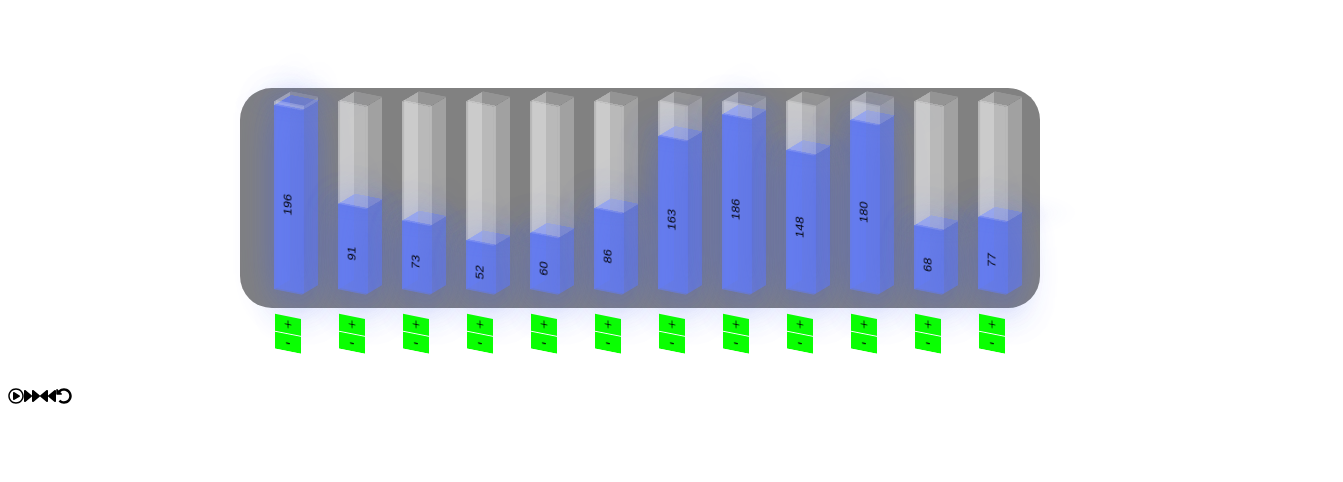
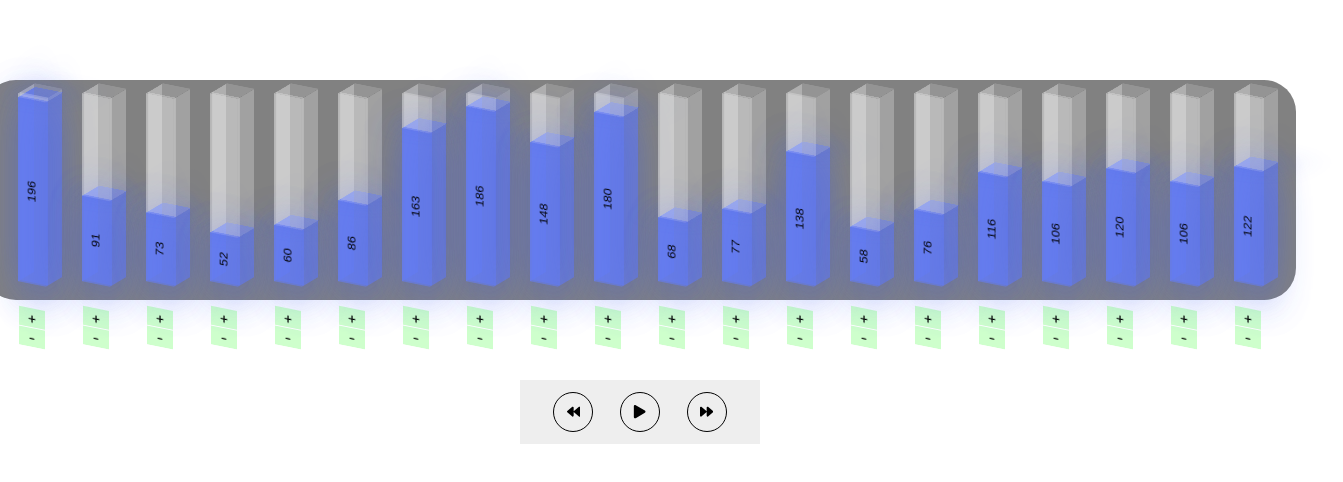
Before and after one commit to daflaper838/sort-visualization, a React (Create React App) app: page / in a window 1280 px wide. Shown: the top 482 px of the page, 1343 px wide, since content can reach past the window. Built offline with nearby package versions, Linux system fonts and the light colour scheme.

Commit message:
added functionality

```diff
--- a/package.json
+++ b/package.json
@@ -3,6 +3,7 @@
   "version": "0.1.0",
   "private": true,
   "dependencies": {
+    "@material-ui/icons": "^4.11.2",
     "@testing-library/jest-dom": "^5.12.0",
     "@testing-library/react": "^11.2.6",
     "@testing-library/user-event": "^12.8.3",
--- a/src/App.css
+++ b/src/App.css
@@ -20,5 +20,37 @@
 .card {
 	border-radius: 2em;
 	padding: 0 1em;
-  background: #818181;
+	background-color: #818181;
 }
+
+.controller {
+	background: #555;
+	margin: 0 1em;
+	border: 1px solid;
+	height: 3em;
+	width: 3em;
+	border-radius: 100%;
+	background: transparent;
+	cursor: pointer;
+	display: flex;
+	justify-content: center;
+	align-items: center;
+}
+
+.control-buttons {
+	height: 4em;
+	width: 15em;
+	background-color: #eee;
+	display: flex;
+	justify-content: center;
+	align-items: center;
+}
+
+.control-pannel {
+	display: flex;
+	justify-content: center;
+	align-items: center;
+}
+
+.pannel {
+}
--- a/src/App.js
+++ b/src/App.js
@@ -1,87 +1,201 @@
-import React,{Component} from 'react';
+import React, { Component } from 'react';
+
+// Algorithms
+import BubbleSort from './algorithms/BS';
+
+// Icons
+import{FaPlay,FaBackward,FaForward,FaUndo} from 'react-icons/fa'
+
+import Bar from './components/Bar';
+//CSS
 import './App.css';
-import Bar from './components/Bar'
-import { FaRegPlayCircle,FaForward,FaBackward,FaUndoAlt } from 'react-icons/fa'
-
-
 
 class App extends Component {
 	state = {
 		array: [],
-    arraySteps:[],
-    colorKey:[],
-    colorSteps:[],
-    currentStep:0,
-    count:12,
-    delay:100,
-    algorithm:'',
-    timeOut:[]
+		arraySteps: [],
+		colorKey: [],
+		colorSteps: [],
+		currentStep: 0,
+		count: 20,
+		delay: 500,
+		algorithm: 'Bubble Sort',
+		timeouts: [],
+	};
+
+	ALGORITHMS = {
+		'Bubble Sort': BubbleSort,
+	};
+
+	componentDidMount() {
+		this.generateRandomArray();
 	}
 
+	generateSteps = () => {
+		let array = this.state.array.slice();
+		let steps = this.state.arraySteps.slice();
+		let colorSteps = this.state.colorSteps.slice();
 
-  componentDidMount =()=>{
-    this.generateRandomArray()
-  }
+		this.ALGORITHMS[this.state.algorithm](array, 0, steps, colorSteps);
 
-  generateRandomNumber =(min,max)=>{
-    return Math.floor(Math.random() * (max-min) + min );
-  }
+		this.setState({
+			arraySteps: steps,
+			colorSteps: colorSteps,
+		});
+	};
 
+	clearTimeouts = () => {
+		this.state.timeouts.forEach((timeout) => clearTimeout(timeout));
+		this.setState({
+			timeouts: [],
+		});
+	};
 
-  generateRandomArray =()=>{
+	clearColorKey = () => {
+		let blankKey = new Array(this.state.count).fill(0);
+
+		this.setState({
+			colorKey: blankKey,
+			colorSteps: [blankKey],
+		});
+	};
+
+	generateRandomNumber = (min, max) => {
+		return Math.floor(Math.random() * (max - min) + min);
+	};
+
+	generateRandomArray = () => {
+		this.clearTimeouts();
+		this.clearColorKey();
 		const count = this.state.count;
 		const temp = [];
 
-    for (let i=0; i<count; i++){
-      temp.push(this.generateRandomNumber(50,200))
+		for (let i = 0; i < count; i++) {
+			temp.push(this.generateRandomNumber(50, 200));
+		}
+
+		this.setState(
+			{
+				array: temp,
+				arraySteps: [temp],
+				currentStep: 0,
+			},
+			() => {
+				this.generateSteps();
+			}
+		);
+	};
+
+	changeArray = (index, value) => {
+		let arr = this.state.array;
+		arr[index] = value;
+		this.setState(
+			{
+				array: arr,
+				arraySteps: [arr],
+				currentStep: 0,
+			},
+			() => {
+				this.generateSteps();
+			}
+		);
+	};
+
+	previousStep = () => {
+		let currentStep = this.state.currentStep;
+		if (currentStep === 0) return;
+		currentStep -= 1;
+		this.setState({
+			currentStep: currentStep,
+			array: this.state.arraySteps[currentStep],
+			colorKey: this.state.colorSteps[currentStep],
+		});
+	};
+
+	nextStep = () => {
+		let currentStep = this.state.currentStep;
+		if (currentStep >= this.state.arraySteps.length - 1) return;
+		currentStep += 1;
+		this.setState({
+			currentStep: currentStep,
+			array: this.state.arraySteps[currentStep],
+			colorKey: this.state.colorSteps[currentStep],
+		});
+	};
+
+	start = () => {
+		let steps = this.state.arraySteps;
+		let colorSteps = this.state.colorSteps;
+
+		this.clearTimeouts();
+
+		let timeouts = [];
+		let i = 0;
+
+		while (i < steps.length - this.state.currentStep) {
+			let timeout = setTimeout(() => {
+				let currentStep = this.state.currentStep;
+				this.setState({
+					array: steps[currentStep],
+					colorKey: colorSteps[currentStep],
+					currentStep: currentStep + 1,
+				});
+				timeouts.push(timeout);
+			}, this.state.delay * i);
+			i++;
 		}
 
 		this.setState({
-      array:temp,
-      arraySteps:[temp],
-      currentStep:0
+			timeouts: timeouts,
 		});
+	};
 
-  }
-   changeArray = (index,value)=>{
-    let arr = this.state.array;
-    arr[index] = value;
-    this.setState({
-      array:arr,
-      arraySteps:[arr],
-      currentStep: 0
-    })
+	render() {
+		let bars = this.state.array.map((value, index) => (
+			<Bar
+				key={index}
+				index={index}
+				length={value}
+				color={this.state.colorKey[index]}
+				changeArray={this.changeArray}
+			/>
+		));
+
+		let playButton;
+
+		if (this.state.arraySteps.length === this.state.currentStep) {
+			playButton = (
+				<button className='controller' onClick={this.generateRandomArray}>
+					<FaUndo />
+				</button>
+			);
+		} else {
+			playButton = (
+				<button className='controller' onClick={this.start}>
+					<FaPlay />
+				</button>
+			);
 		}
 
-  render(){
-    let bars = this.state.array.map((value,index)=>{
-      return <Bar key ={index} length = {value} color = {0} changeArray={this.changeArray}/>
-    })
-    let playButton;
-
-    if (this.state.arraySteps.length === this.state.currentStep){
-      playButton = (
-        <button className='controller'>
-
+		return (
+			<div className='app'>
+				<div className='frame'>
+					<div className='barsDiv container card'>{bars}</div>
+				</div>
+				<div className='control-pannel'>
+					<div className='control-buttons'>
+						<button className='controller' onClick={this.previousStep}>
+							<FaBackward />
 						</button>
-      )
-
-    }
-    return <div className='app'>
-      <div className='frame'>
-        <div className='barsDiv container card'>
-          {bars}
+						{playButton}
+						<button className='controller' onClick={this.nextStep}>
+							<FaForward />
+						</button>
 					</div>
 				</div>
-
-      <div className='control-pannel'></div>
 				<div className='pannel'></div>
-     <FaRegPlayCircle/>
-     <FaForward/>
-     <FaBackward/>
-     <FaUndoAlt/>
 			</div>
-
+		);
 	}
 }
 
--- /dev/null
+++ b/src/algorithms/BS.js
@@ -0,0 +1,26 @@
+import {swap} from './helpers';
+
+const bs = (array, position, arraySteps, colorSteps) => {
+	let colorKey = colorSteps[colorSteps.length - 1].slice();
+
+	for (let i = 0; i < array.length - 1; i++) {
+		for (let j = 0; j < array.length - i - 1; j++) {
+            if (array[j] > array[j + 1]) {
+                array = swap(array, j, j + 1);
+            }
+            arraySteps.push(array.slice());
+            colorKey[j] = 1;
+            colorKey[j + 1] = 1;
+            colorSteps.push(colorKey.slice());
+            colorKey[j] = 0;
+            colorKey[j + 1] = 0;
+        }
+        colorKey[arraySteps.length - 1 - i] = 2;
+        arraySteps.push(array.slice());
+        colorSteps.push(colorKey.slice());
+	}
+    colorSteps[colorSteps.length - 1] = new Array(array.length).fill(2);
+    return;
+};
+
+export default bs;
--- /dev/null
+++ b/src/algorithms/helpers.js
@@ -0,0 +1,6 @@
+export function swap(array, i, j) {
+    let c = array[i];
+    array[i] = array[j];
+    array[j] = c;
+    return array;
+}
--- a/src/components/Bar.css
+++ b/src/components/Bar.css
@@ -55,29 +55,29 @@
 	outline: none;
 }
 
-input[type="number"] ::-webkit-inner-spin-button,
-input[type="number"]::-webkit-outer-spin-button {
+.quantity-button {
+    text-align: center;
+    background: rgba(10, 255, 1, 0.2);
+    margin: 1px;
+    cursor: pointer;
+    user-select: none;
+    -webkit-touch-callout: none; /* iOS Safari */
+	-webkit-user-select: none; /* Safari */
+	-khtml-user-select: none; /* Konqueror HTML */
+	-moz-user-select: none; /* Old versions of Firefox */
+	-ms-user-select: none; /* Internet Explorer/Edge */
+}
+
+.quantity-button::hover {
+    opacity: 0.5;
+}
+
+input[type='number']::-webkit-inner-spin-button,
+input[type='number']::-webkit-outer-spin-button {
     -webkit-appearance: none;
     margin: 0;
 }
 
-input[type="number"] {
+input[type='number'] {
     -moz-appearance: textfield;
 }
-
-.quantity-button {
-  text-align: center;
-  background: rgba(10, 255, 1, 02);
-  margin: 1px;
-  cursor: pointer;
-  user-select: none;
-  -webkit-touch-callout: none;
-  -webkit-user-select: none;
-  -khtml-user-select: none;
-  -moz-use-select: none;
-  -ms-use-select: none;
-}
-
-.quantity-button:hover {
-  opacity: 0.5;
-}
--- a/src/components/Bar.js
+++ b/src/components/Bar.js
@@ -1,4 +1,3 @@
-
 import { useEffect, useState } from 'react';
 import './Bar.css';
 
@@ -6,8 +5,8 @@ function Bar({ index, length, color, changeArray }) {
 	const [len, setLen] = useState(length);
 
     useEffect(() => {
-        setLen(len);
-    }, [len]);
+        setLen(length);
+    }, [length]);
 
 	const colors = [
 		['rgba(61, 90, 241, 0.5)', 'rgba(61, 90, 241, 0.2)'],
@@ -21,23 +20,23 @@ function Bar({ index, length, color, changeArray }) {
 
 	const inputStyle = {
 		position: 'relative',
-		top: Math.floor(len / 2) - 12,
-		width: len,
-		left: -Math.floor(len / 2) + 13,
+		top: Math.floor(length / 2) - 12,
+		width: length,
+		left: -Math.floor(length / 2) + 13,
 		border: 'none',
 		background: 'none',
 	};
 
 	const bottom = {
-		transform: `translateY(${200 - len}px) rotateX(-90deg)`,
+		transform: `translateY(${200 - length}px) rotateX(-90deg)`,
 		backgroundColor: `${colors[color][0]}`,
 		boxShadow: `5px 5px 50px 5px ${colors[color][1]}`,
 		trasistion: '0.3s',
 	};
 
 	const front_back_right_left = {
-		height: `${len}px`,
-		transform: `translateY(${200 - len}px)`,
+		height: `${length}px`,
+		transform: `translateY(${200 - length}px)`,
 		backgroundColor: `${colors[color][0]}`,
 		boxShadow: `5px 5px 50px 5px ${colors[color][1]}`,
 		trasistion: '0.3s',
--- a/src/context.js
+++ /dev/null
@@ -1,12 +0,0 @@
-import React ,{useContext} from 'react'
-
-const AppContext = React.createContext()
-
-const AppProvider = (({children})=>{
-    return <AppContext.Provider value={'hello'}>{children}</AppContext.Provider>
-})
-
-export const useGlobalContext = ()=>{
-    return useContext(AppContext)
-}
-export {AppContext,AppProvider}
--- /dev/null
+++ b/src/index.css
@@ -0,0 +1,13 @@
+body {
+  margin: 0;
+  font-family: -apple-system, BlinkMacSystemFont, 'Segoe UI', 'Roboto', 'Oxygen',
+    'Ubuntu', 'Cantarell', 'Fira Sans', 'Droid Sans', 'Helvetica Neue',
+    sans-serif;
+  -webkit-font-smoothing: antialiased;
+  -moz-osx-font-smoothing: grayscale;
+}
+
+code {
+  font-family: source-code-pro, Menlo, Monaco, Consolas, 'Courier New',
+    monospace;
+}
--- a/src/index.js
+++ b/src/index.js
@@ -1,15 +1,12 @@
 import React from 'react';
 import ReactDOM from 'react-dom';
-
+import './index.css';
 import App from './App';
-
-import{AppProvider} from './context'
+import reportWebVitals from './reportWebVitals';
 
 ReactDOM.render(
   <React.StrictMode>
-    <AppProvider>
-      <App />
-  </AppProvider>
+    <App />
   </React.StrictMode>,
   document.getElementById('root')
 );
@@ -17,3 +14,4 @@ ReactDOM.render(
 // If you want to start measuring performance in your app, pass a function
 // to log results (for example: reportWebVitals(console.log))
 // or send to an analytics endpoint. Learn more: https://bit.ly/CRA-vitals
+reportWebVitals();
--- /dev/null
+++ b/src/reportWebVitals.js
@@ -0,0 +1,13 @@
+const reportWebVitals = onPerfEntry => {
+  if (onPerfEntry && onPerfEntry instanceof Function) {
+    import('web-vitals').then(({ getCLS, getFID, getFCP, getLCP, getTTFB }) => {
+      getCLS(onPerfEntry);
+      getFID(onPerfEntry);
+      getFCP(onPerfEntry);
+      getLCP(onPerfEntry);
+      getTTFB(onPerfEntry);
+    });
+  }
+};
+
+export default reportWebVitals;
```
Also changed, not shown: 1 other file (tests, documents, lock files or other folders). Lines whose indentation alone changed are shown as unchanged.
